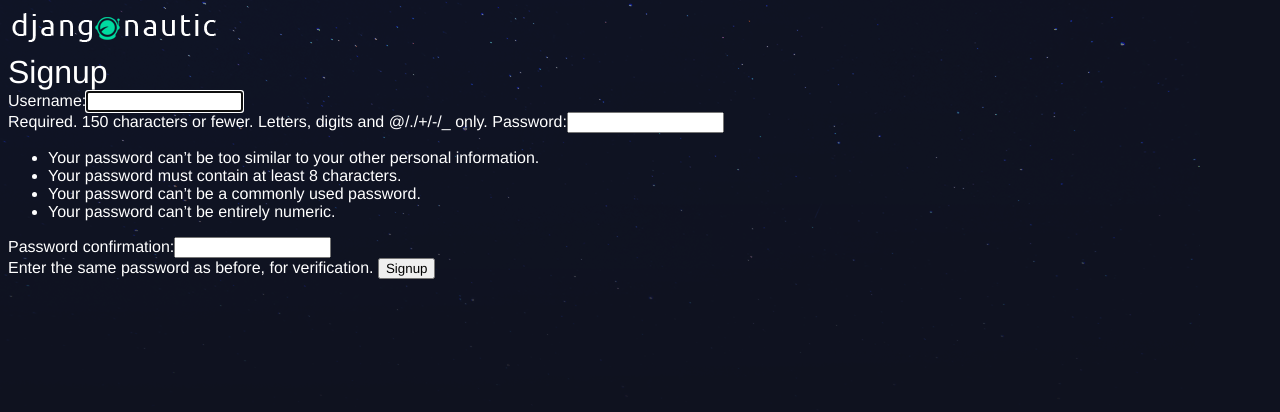
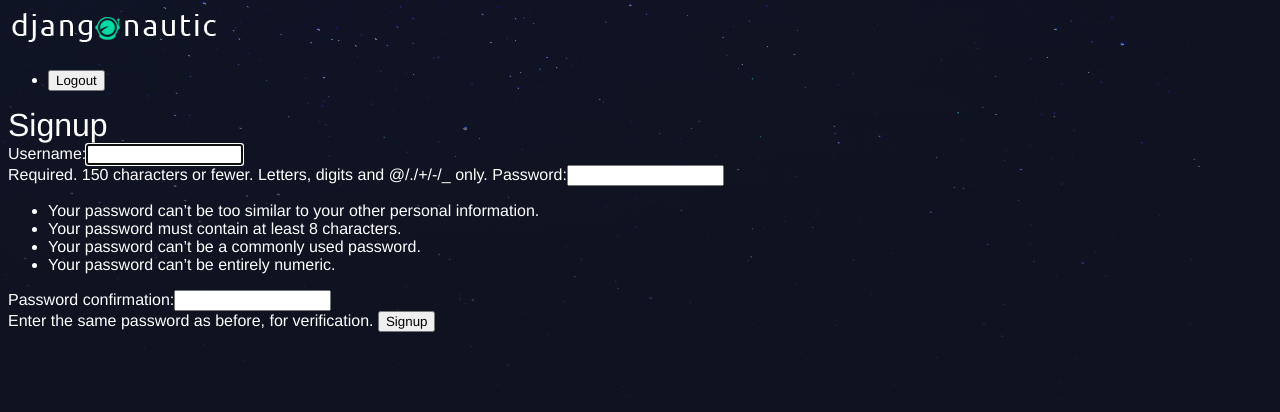
Before and after one commit to IVB107/django-blog, a Django app: page /accounts/signup/ in a window 1280 px wide. Shown: the top 412 px of the page. Run offline with Django 3.2, Linux system fonts and the light colour scheme.

Commit message:
Added user logout functionality, form

```diff
--- a/accounts/urls.py
+++ b/accounts/urls.py
@@ -6,4 +6,5 @@ app_name = 'accounts'
 urlpatterns = [
   path('signup/', views.signup_view, name="signup"),
   path('login/', views.login_view, name="login"),
+  path('logout/', views.logout_view, name="logout"),
 ]
--- a/accounts/views.py
+++ b/accounts/views.py
@@ -1,6 +1,6 @@
 from django.shortcuts import render, redirect
 from django.contrib.auth.forms import UserCreationForm, AuthenticationForm
-from django.contrib.auth import login
+from django.contrib.auth import login, logout
 
 # Create your views here.
 def signup_view(request):
@@ -24,3 +24,8 @@ def login_view(request):
   else:
     form = AuthenticationForm()
   return render(request, 'accounts/login.html', { 'form': form })
+
+def logout_view(request):
+  if request.method == 'POST':
+    logout(request)
+    return redirect('articles:list')
--- a/templates/base_layout.html
+++ b/templates/base_layout.html
@@ -8,8 +8,20 @@
     <link rel="stylesheet" href="{% static 'styles.css' %}">
   </head>
   <body>
+    <header class="wrapper">
+      <h1><a href="{% url 'articles:list' %}"><img src="{% static 'logo.png' %}" alt="logo"></a></h1>
+      <nav>
+        <ul>
+          <li>
+            <form action="{% url 'accounts:logout' %}" class="logout-link" method="POST">
+              {% csrf_token %}
+              <button type="submit">Logout</button>
+            </form>
+          </li>
+        </ul>
+      </nav>
+    </header>
     <div class="wrapper">
-      <h1><a href="{% url 'articles:list' %}"><img src="{% static 'logo.png' %}" alt="logo"></a></h1>
       {% block content %}
       {% endblock %}
     </div>
```
Also changed, not shown: db.sqlite3.
